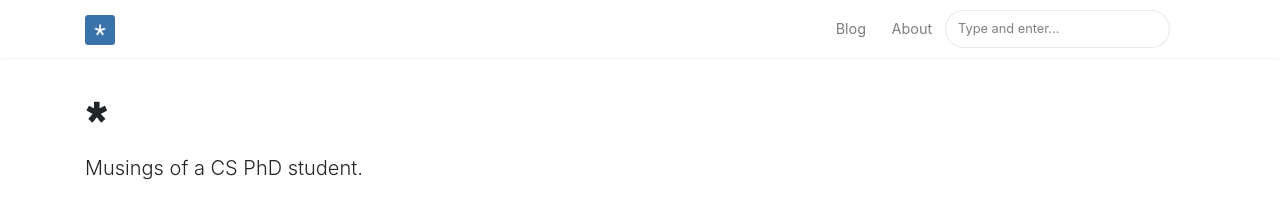
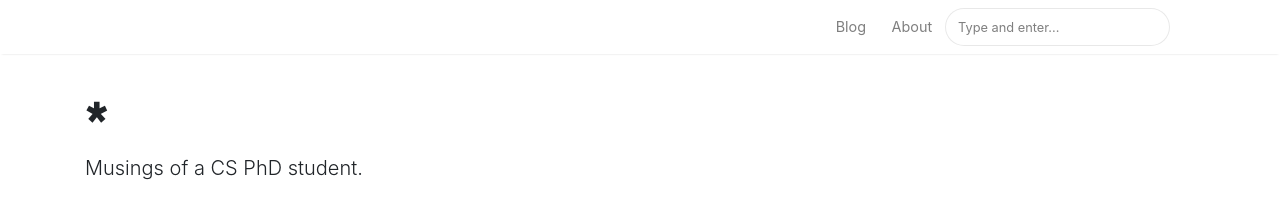
Before and after one commit to r02b/r02b.github.io, a Jekyll site: the page built from _pages/about.md, in a window 1280 px wide. Shown: the top 198 px of the page. Built offline with Jekyll 4.4.1, drawn with Linux system fonts in a browser that asks for light colours; nearby versions of some CDN libraries.

Commit message:
Removing navbar brand.

```diff
--- a/_layouts/default.html
+++ b/_layouts/default.html
@@ -48,9 +48,9 @@ ga('send', 'pageview');
     <div class="container pr-0">
 
     <!-- Begin Logo -->
-    <a class="navbar-brand" href="{{ site.baseurl }}/">
-    <img src="{{ site.baseurl }}/{{ site.logo }}" alt="{{ site.name }}">
-    </a>
+<!--    <a class="navbar-brand" href="{{ site.baseurl }}/">-->
+<!--    <img src="{{ site.baseurl }}/{{ site.logo }}" alt="{{ site.name }}">-->
+<!--    </a>-->
     <!-- End Logo -->
 
     <button class="navbar-toggler" type="button" data-toggle="collapse" data-target="#navbarMediumish" aria-controls="navbarSupportedContent" aria-expanded="false" aria-label="Toggle navigation">
```
